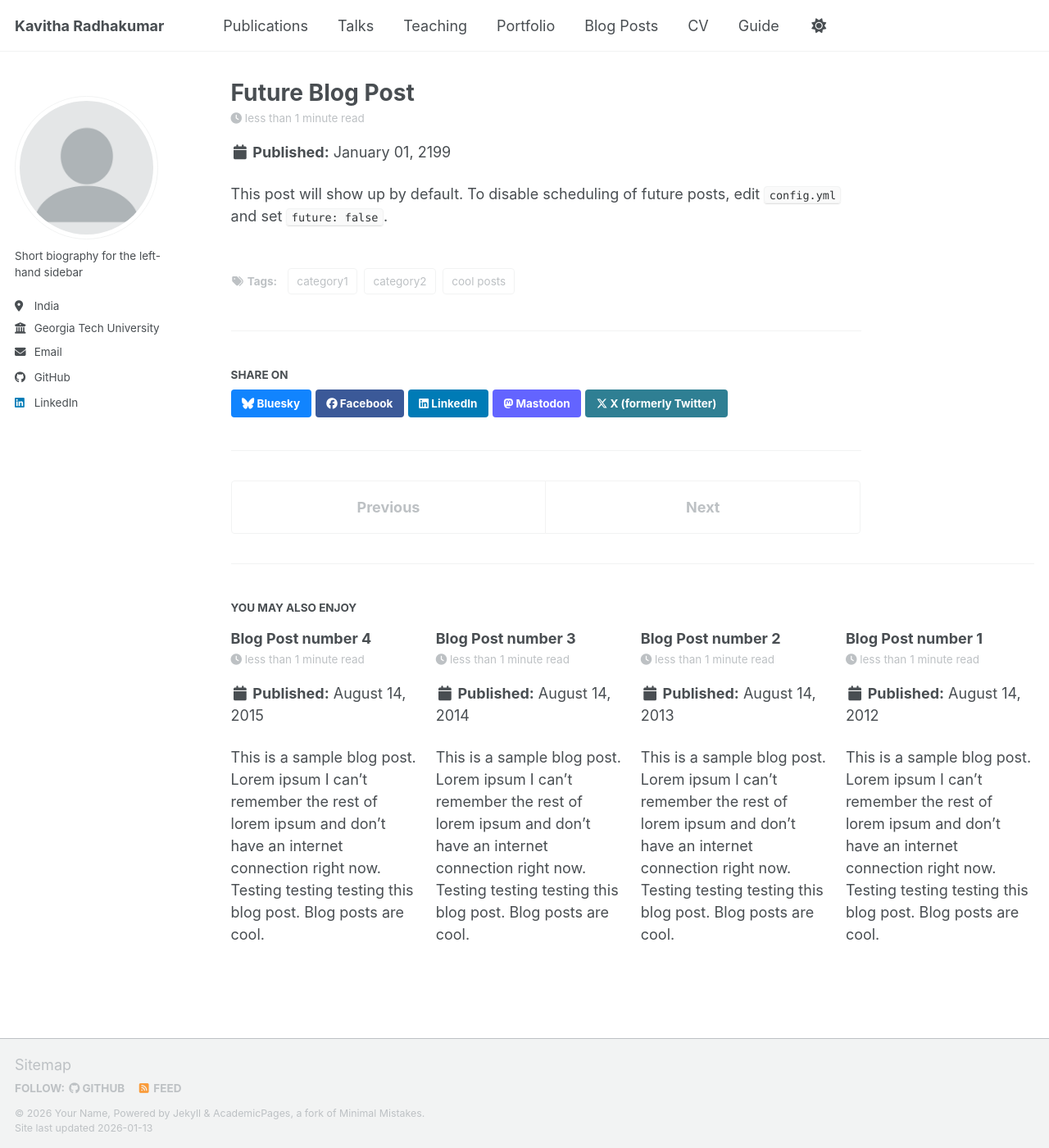
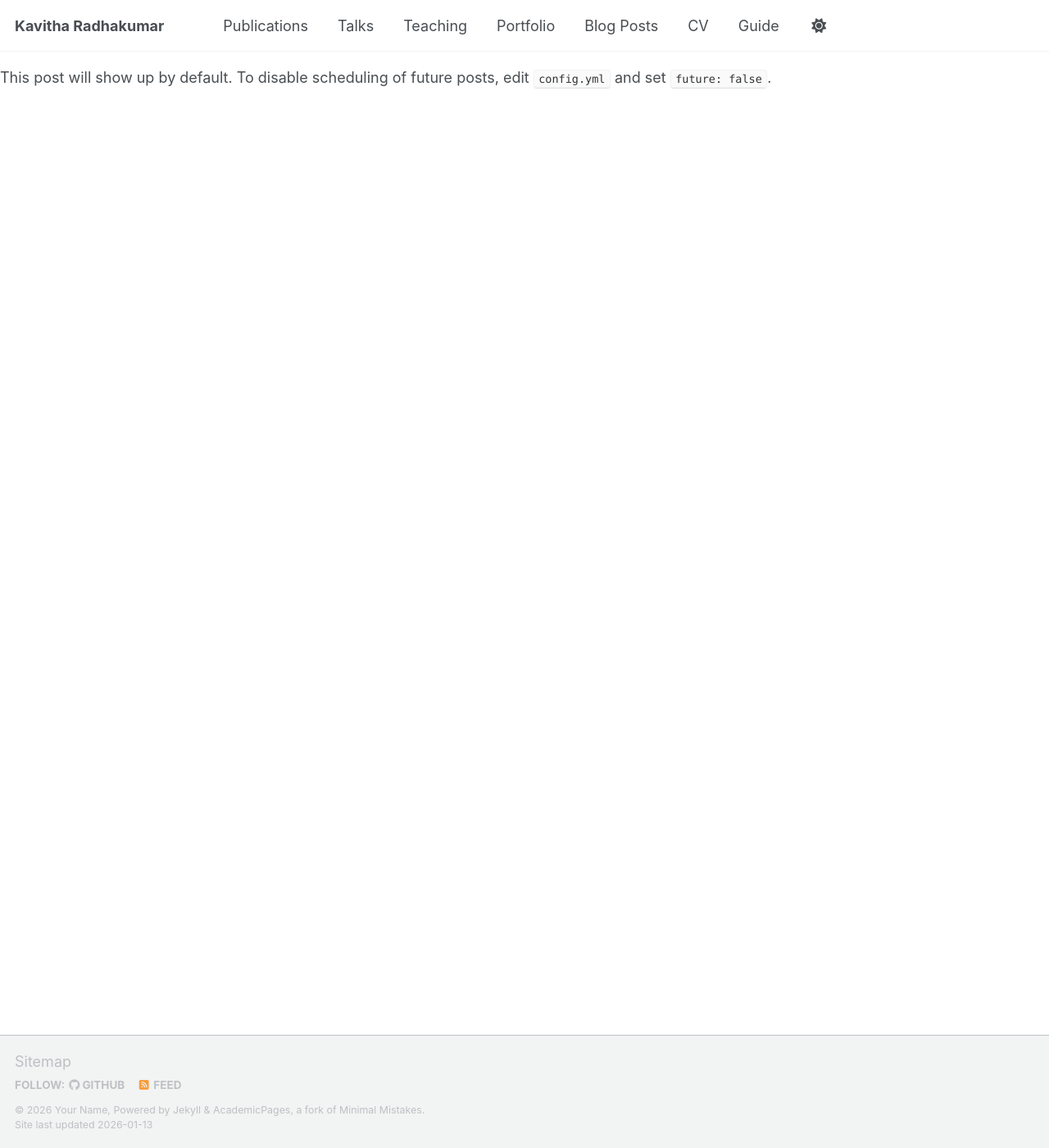
Before and after one commit to kavitharadhakumar/kavitharadhakumar.github.io, a Jekyll site: the page built from _posts/2199-01-01-future-post.md, in a window 1280 px wide and 1400 px high. Shown: the whole window at 82% size. Built offline with Jekyll 4.4.1, drawn with Linux system fonts in a browser that asks for light colours; a script bundle is joined from its source files by our own code; our own code applies the rules of GitHub Pages for plain Markdown files; library files that are not in the unit come from our copies; some of the changed lines change nothing that is shown.

Commit message:
Update _config.yml

```diff
--- a/_config.yml
+++ b/_config.yml
@@ -67,7 +67,7 @@ author:
   keybase          : # Username
   instagram        : # Username
   lastfm           : # Username
-  linkedin         : " "
+  linkedin         : "https://www.linkedin.com/in/kavitha-radhakumar-2868a399/?originalSubdomain=in "
   mastodon         : # URL
   medium           : # URL
   pinterest        : # Username
@@ -232,33 +232,7 @@ collections:
 
 # These settings control how pages and collections are included in the site
 defaults:
-  # _posts
-  - scope:
-      path: ""
-      type: posts
-    values:
-      layout: single
-      author_profile: true
-      read_time: true
-      comments: true
-      share: true
-      related: true
-  # _pages
-  - scope:
-      path: ""
-      type: pages
-    values:
-      layout: single
-      author_profile: true
-  # _teaching
-  - scope:
-      path: ""
-      type: teaching
-    values:
-      layout: single
-      author_profile: true
-      share: true
-      comments: true
+
   # _publications
   - scope:
       path: ""
@@ -277,14 +251,6 @@ defaults:
       author_profile: true
       share: true
       comment: true
-  # _talks
-  - scope:
-      path: ""
-      type: talks
-    values:
-      layout: talk
-      author_profile: true
-      share: true
 
 
 # Sass/SCSS
```
